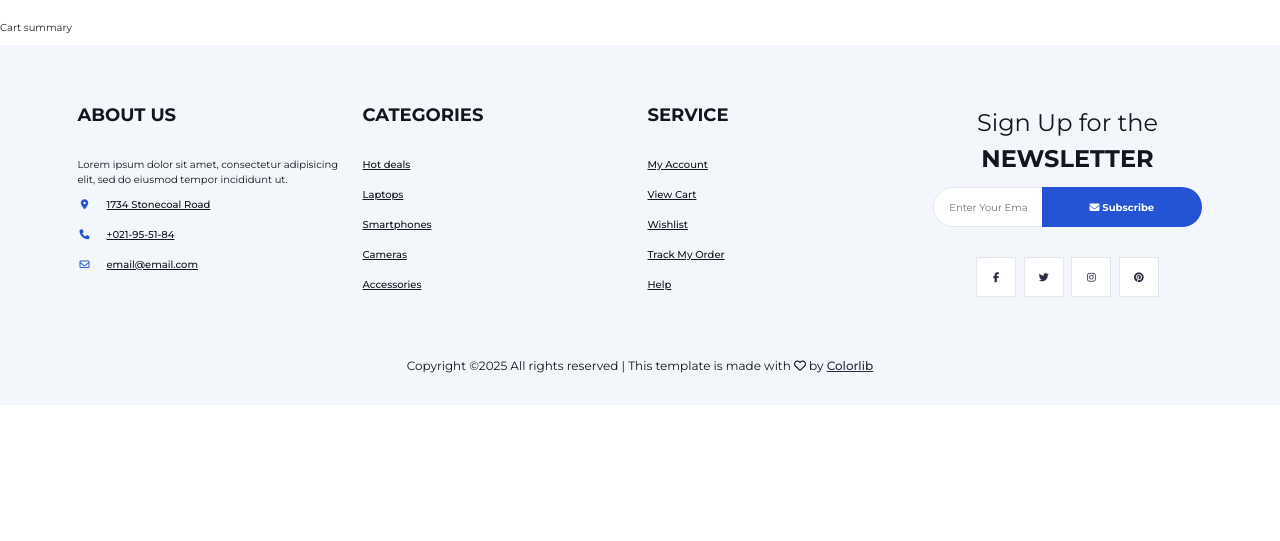
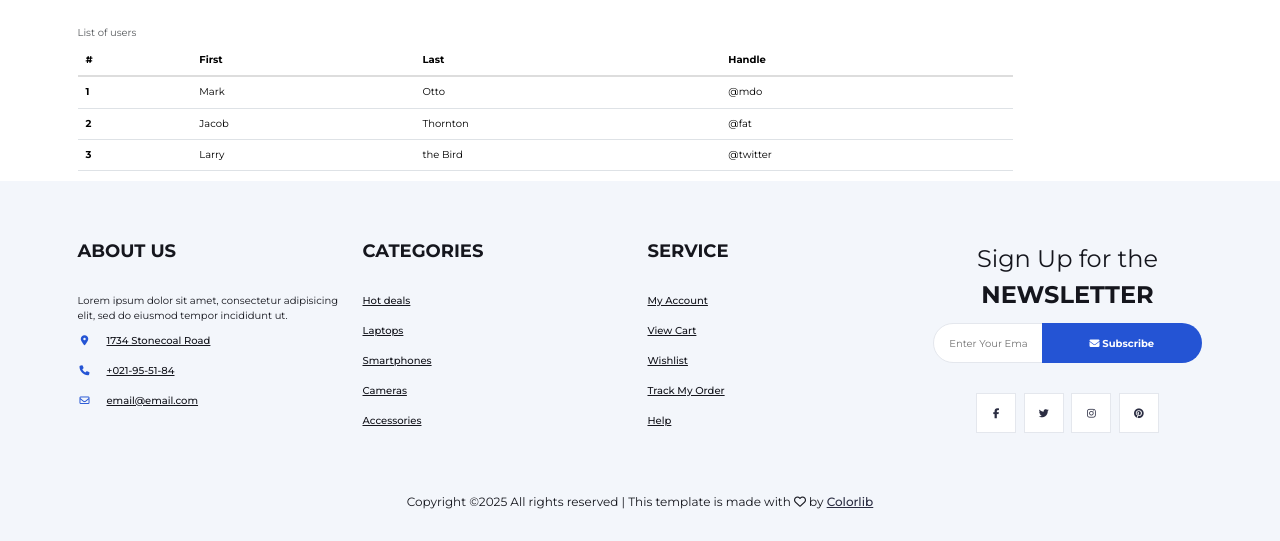
Before and after one commit to mercyogalo/Electric-website, a Django app: page /cart_summary/ in a window 1280 px wide. Shown: the part 264-805 px from the top of the page. Before the commit the page ends 637 px from the top, so only its background shows below. Run offline with Django 4.2, Linux system fonts and the light colour scheme; some libraries are stand-ins or nearby versions.

Commit message:
updated cart_summary page
added the table to use for the cart products

```diff
--- a/electricwebsite/shop_features/templates/cart_summary.html
+++ b/electricwebsite/shop_features/templates/cart_summary.html
@@ -5,8 +5,56 @@
 
 {% block body %}
 
-<p>
-    Cart summary
-</p>
+<main>
+
+  <div class="container">
+    <div class="row gy-3">
+      <div class="col-md-10">
+
+    <table class="table caption-top">
+        <caption>List of users</caption>
+
+        <thead>
+          <tr>
+            <th scope="col">#</th>
+            <th scope="col">First</th>
+            <th scope="col">Last</th>
+            <th scope="col">Handle</th>
+          </tr>
+        </thead>
+
+        <tbody>
+
+          <tr>
+            <th scope="row">1</th>
+            <td>Mark</td>
+            <td>Otto</td>
+            <td>@mdo</td>
+          </tr>
+
+          <tr>
+            <th scope="row">2</th>
+            <td>Jacob</td>
+            <td>Thornton</td>
+            <td>@fat</td>
+          </tr>
+
+          <tr>
+            <th scope="row">3</th>
+            <td>Larry</td>
+            <td>the Bird</td>
+            <td>@twitter</td>
+          </tr>
+
+
+        </tbody>
+      </table>
+
+
+    </div>
+  </div>
+</div>
+
+</main>
 
 {% endblock  %}
```
